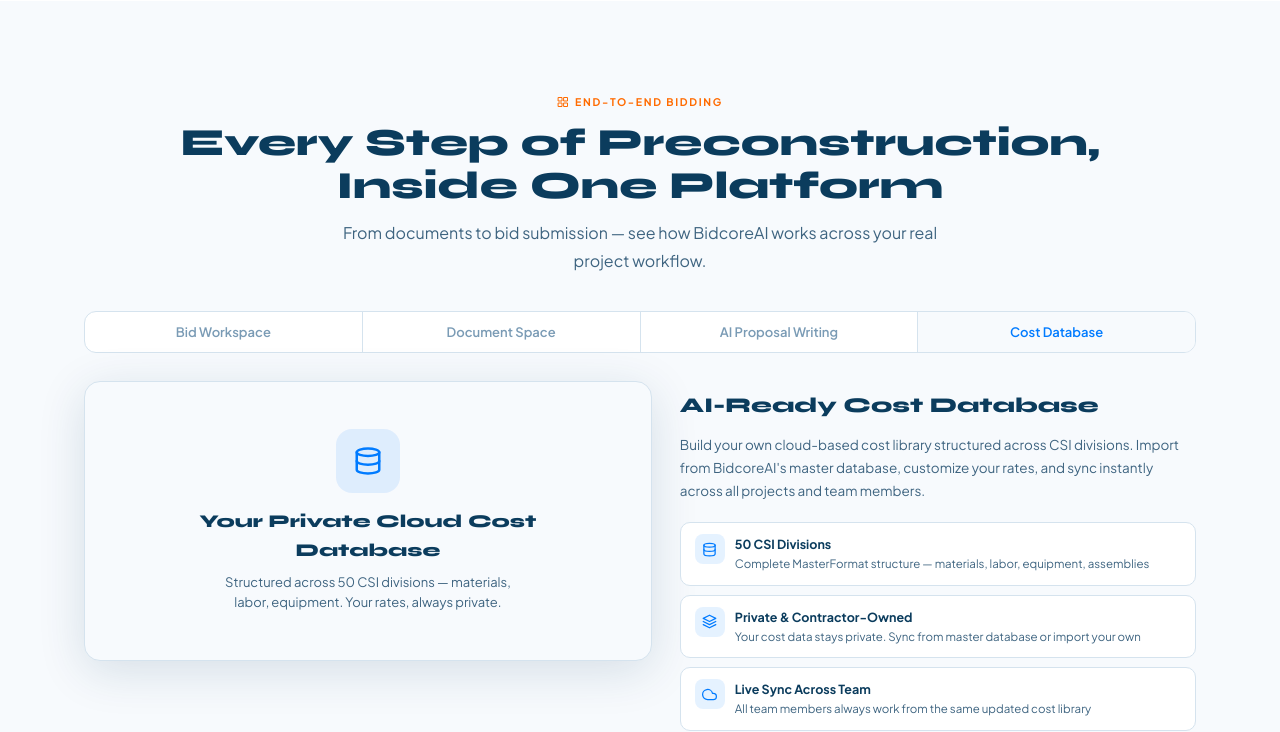
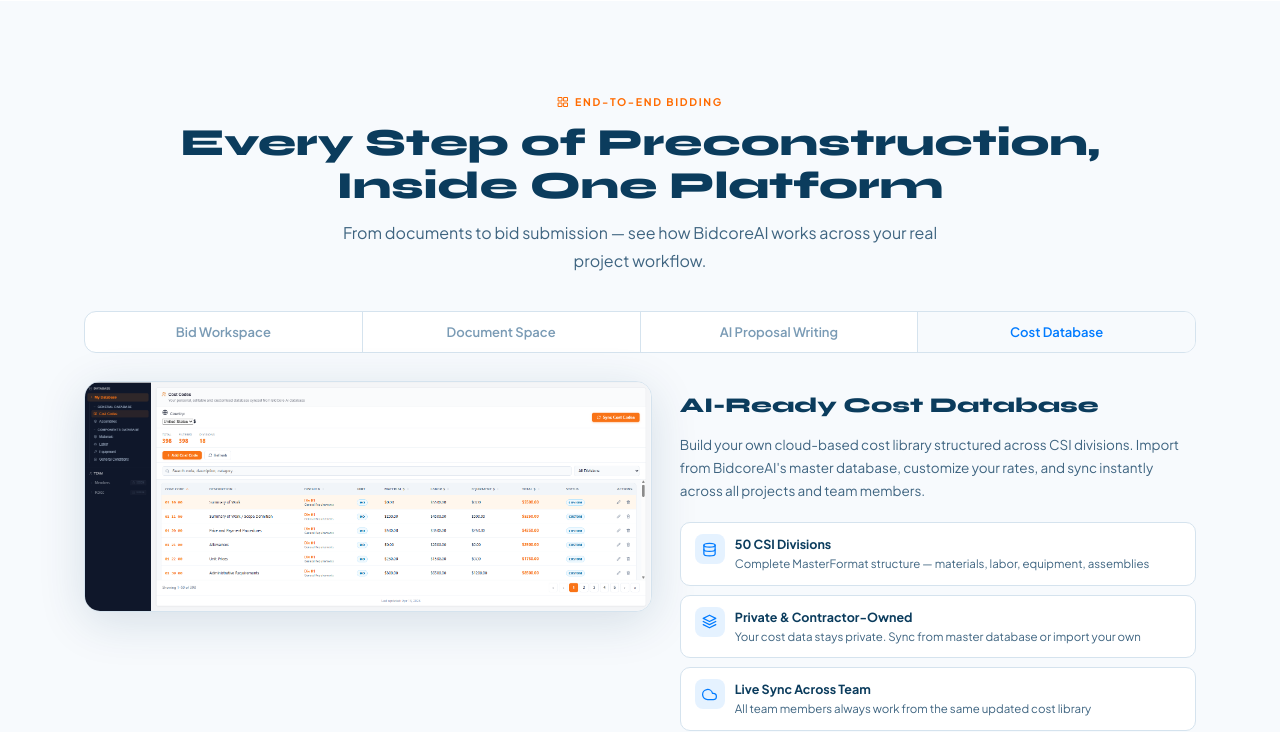
Before and after one commit to archbarkhash-source/bidcoreai-website, a website: page public/index.html in a window 1280 px wide. Both pictures are taken after a click on the button "Cost Database". Shown: the part 1723-2455 px from the top of the page. Drawn offline with Linux system fonts and the light colour scheme.

Commit message:
updated html file again

```diff
--- a/public/index.html
+++ b/public/index.html
@@ -286,12 +286,8 @@
       </div>
       <!-- Slide 3: Cost Database -->
       <div class="slide-pane" id="sp-3">
-        <div class="slide-img-wrap" style="padding:40px;background:var(--g50);display:flex;align-items:center;justify-content:center;min-height:280px">
-          <div style="text-align:center">
-            <div style="width:64px;height:64px;background:var(--bdim);border-radius:16px;display:flex;align-items:center;justify-content:center;margin:0 auto 14px;color:var(--blue)"><svg width="30" height="30"><use href="#ic-db"/></svg></div>
-            <div style="font-family:var(--fh);font-size:18px;font-weight:800;color:var(--navy);margin-bottom:7px">Your Private Cloud Cost Database</div>
-            <div style="font-size:13px;color:var(--g600);max-width:320px;margin:0 auto">Structured across 50 CSI divisions — materials, labor, equipment. Your rates, always private.</div>
-          </div>
+        <div class="slide-img-wrap">
+          <img src="images/settings.png" alt="BidcoreAI Cost Database — CSI Cost Codes"/>
         </div>
         <div class="slide-info">
           <div class="slide-title">AI-Ready Cost Database</div>
@@ -787,8 +783,8 @@
           <div class="fg"><label>Scope Description</label><textarea id="tf-sc" rows="3" placeholder="Describe the specific work scope you need measured (e.g. structural framing, MEP rough-in, concrete foundations)…"></textarea></div>
           <div class="fg">
             <label>Upload Drawings (PDF, DWG) *</label>
-            <input type="file" id="tf-dr" multiple accept=".pdf,.dwg,.dxf"/>
-            <div style="font-size:11px;color:var(--g400);margin-top:4px">Max 50MB per file. Multiple files accepted. For large projects, we'll provide a secure upload link.</div>
+            <input type="file" id="tf-dr" multiple accept=".pdf,.dwg,.dxf,.xls,.xlsx,.jpg,.jpeg,.png,.tif,.tiff,.zip,.rvt,.ifc,.csv,.doc,.docx"/>
+            <div style="font-size:11px;color:var(--g400);margin-top:4px">Accepted: PDF, DWG, DXF, XLS/XLSX, JPG, PNG, TIF, ZIP, RVT, DOC. Multiple files accepted. For large projects, we'll provide a secure upload link.</div>
           </div>
           <div class="fg">
             <label>CSI Divisions Required</label>
```
